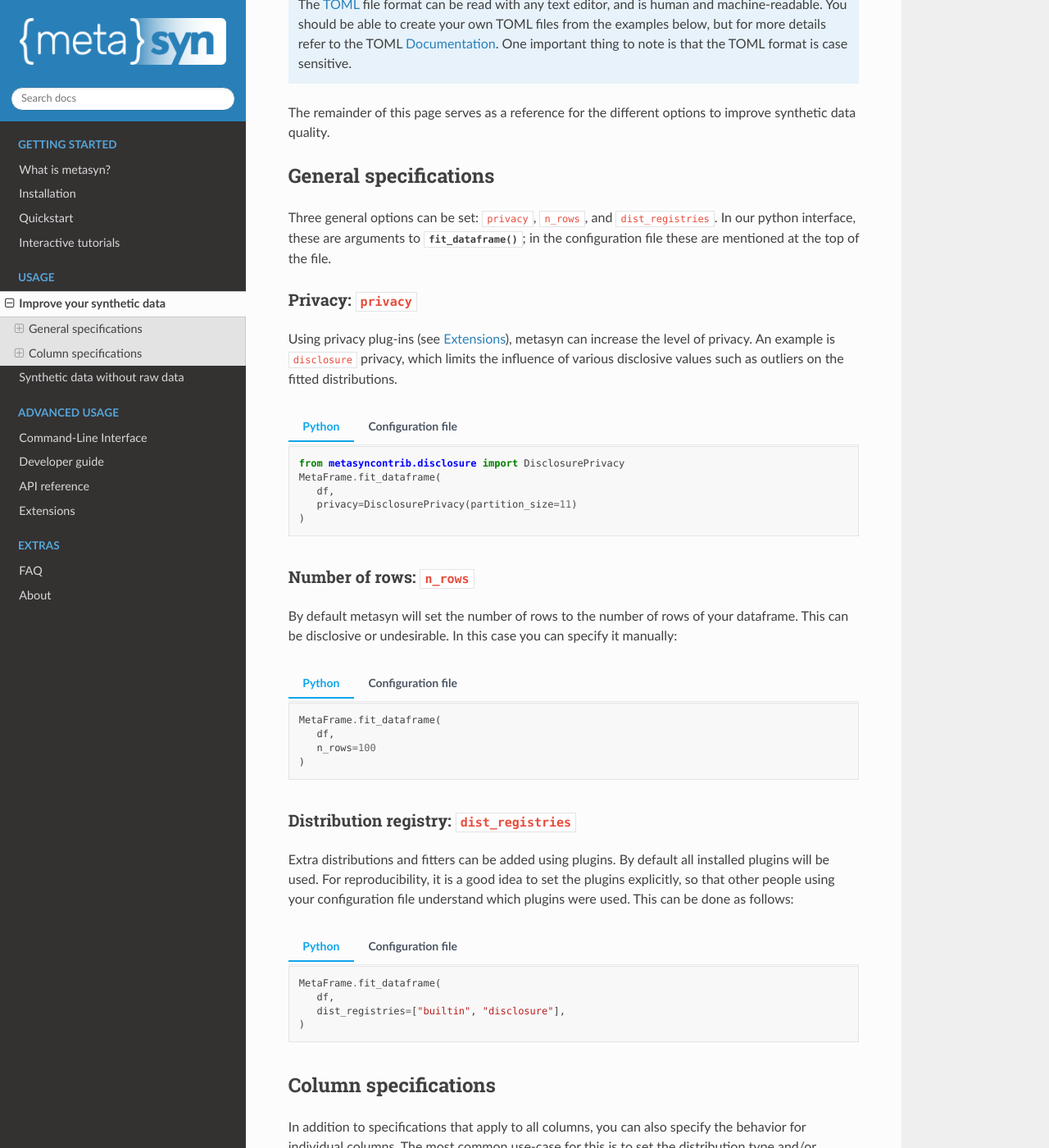
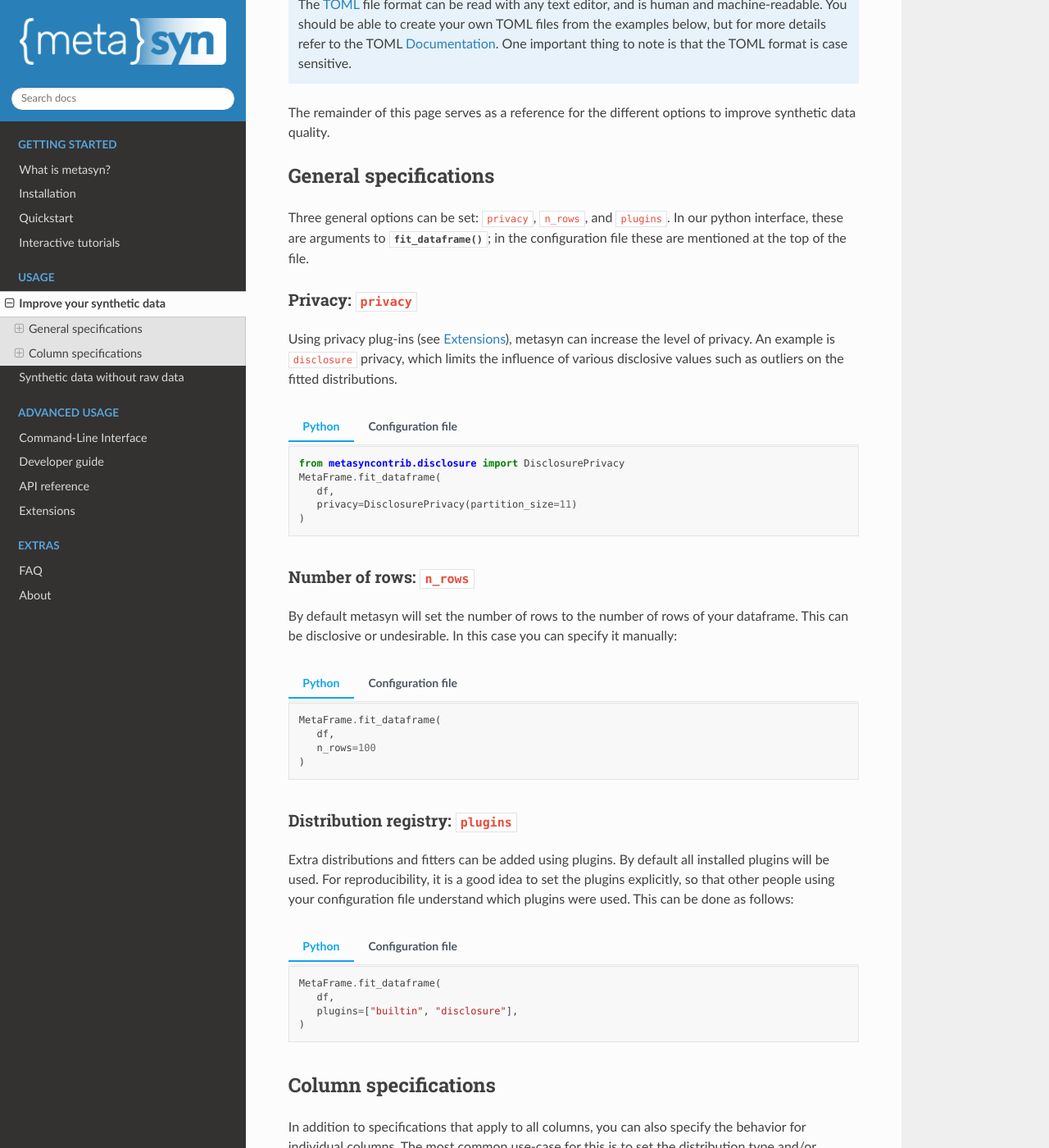
Before and after one commit to sodascience/metasyn, a Sphinx documentation site: the page built from docs/source/improve_synth.rst, in a window 1280 px wide and 1400 px high, scrolled down 773 px. Shown: the whole window at 82% size. Built offline with Sphinx 7.4.7 and the Read the Docs theme 3.1.0, drawn with Linux system fonts in a browser that asks for light colours.

Commit message:
Fix dist_registries key

```diff
--- a/docs/source/improve_synth.rst
+++ b/docs/source/improve_synth.rst
@@ -66,7 +66,7 @@ The remainder of this page serves as a reference for the different options to im
 General specifications
 ----------------------
 
-Three general options can be set: ``privacy``, ``n_rows``, and ``dist_registries``.
+Three general options can be set: ``privacy``, ``n_rows``, and ``plugins``.
 In our python interface, these are arguments to :py:meth:`~MetaFrame.fit_dataframe()`; in the
 configuration file these are mentioned at the top of the file.
 
@@ -116,7 +116,7 @@ or undesirable. In this case you can specify it manually:
       n_rows = 100
 
 
-Distribution registry: ``dist_registries``
+Distribution registry: ``plugins``
 ^^^^^^^^^^^^^^^^^^^^^^^^^^^^^^^^^^^^^^^^^^
 
 Extra distributions and fitters can be added using plugins. By default all installed plugins
@@ -130,14 +130,14 @@ as follows:
 
       MetaFrame.fit_dataframe(
          df,
-         dist_registries=["builtin", "disclosure"],
+         plugins=["builtin", "disclosure"],
       )
 
 .. tab:: Configuration file
 
    .. code-block:: toml
 
-      dist_registries = ["builtin", "disclosure"]
+      plugins = ["builtin", "disclosure"]
 
 
 Column specifications
```
Also changed, not shown: 4 other files.
